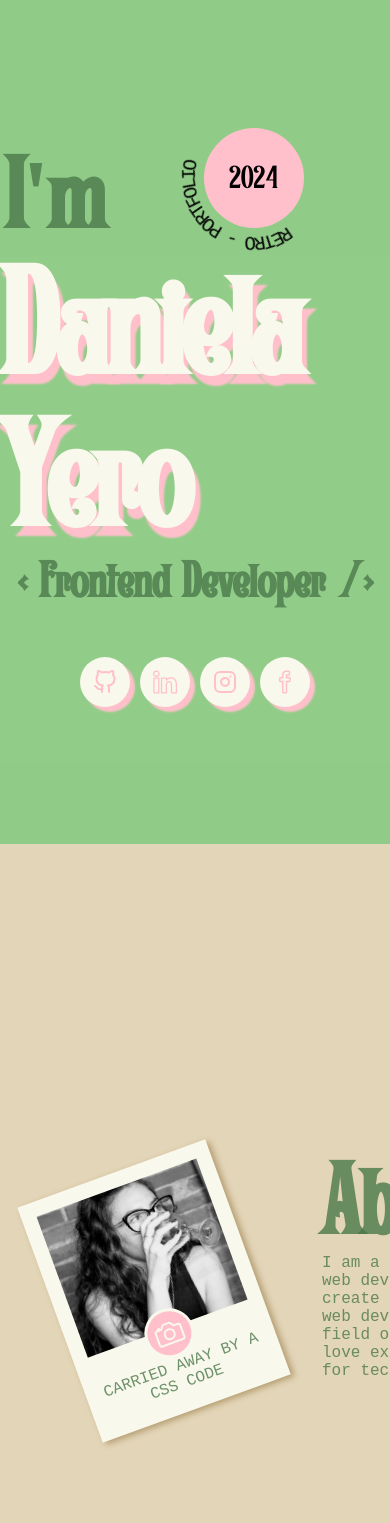
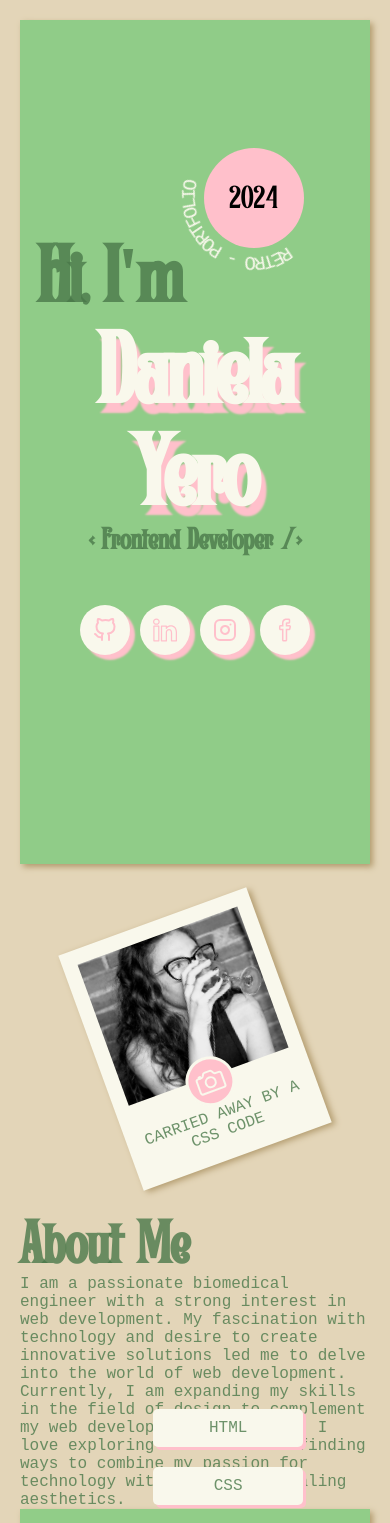
Before and after one commit to SmilingWitch/new-portfolio, a Next.js app: page / in a window 390 px wide. Shown: the top 1523 px of the page. Built offline with nearby package versions, Linux system fonts and the light colour scheme.

Commit message:
feat: make all componentes responsive

```diff
--- a/public/styles/About.module.css
+++ b/public/styles/About.module.css
@@ -3,12 +3,20 @@
     width: 1000px;
     margin: 0 auto;
    /* min-height: 50vh;*/
-    height: 100vh;
+    min-height: 50vh;
+    display: flex;
+    flex-direction: column;
+    align-items: center;
+    justify-content: flex-start;
+    /*padding: 20px;*/
+
+}
+.aboutBx{
+    position: relative;
     display: flex;
     align-items: center;
     justify-content: space-around;
-    padding: 20px;
-
+    padding-top: 20px;
 }
 .headerAbout{
     position: relative;
@@ -19,9 +27,7 @@
 .headerAbout h1{
     position: relative;
     font-size: 100px;
-    color: #fd8f46;
     color: rgba(74, 120, 74, 0.8);
-
 }
 .text{
     width: 100%;
@@ -42,6 +48,7 @@
 .imageCont{
     position: relative;
     margin-top: 50px;
+    margin-bottom: 50px;
     background: rgb(249, 248, 236);
     padding: 15px;
     height: 250px;
@@ -86,3 +93,104 @@
     font-family: 'Courier New', Courier, monospace;
     color: rgba(74, 120, 74, 0.8) ;
 }
+
+
+.skills{
+    width: 100%;
+    font-family: 'Courier New', Courier, monospace;
+    color: rgba(74, 120, 74, 0.8) ;
+    height: 100px;
+    display: flex;
+    align-items: center;
+    justify-content: flex-start;
+    margin-top: 50px;
+    margin-bottom: 50px;
+}
+.skills h2{
+    font-size: 50px;
+}
+.labelBx{
+    position: relative;
+    width: 100%;
+    min-height: 100px;
+    /*display: flex;*/
+    display: grid;
+    grid-gap: 16px;
+    grid-template-columns: repeat(auto-fit, minmax(150px,1fr));
+}
+.label {
+    position: relative;
+    /*width: 150px !important;*/
+    background: rgb(249, 248, 236);
+    padding: 5px;
+    padding-top: 10px;
+    padding-bottom: 10px;
+    text-align: center;
+    border-radius: 5px;
+    /*border: 3px solid rgba(74, 120, 74, 0.8);*/
+    box-shadow:  3px 3px 0px pink;
+}
+@media(max-width: 1000px ){
+    .about{
+        width: 100%;
+    }
+}
+@media(max-width:732px){
+    .aboutBx{
+        flex-direction: column;
+
+    }
+    .headerAbout{
+        width: 100%;
+    }
+}
+@media(max-width:684px){
+
+    .headerAbout h1{
+     font-size: 80px;
+    }
+
+}
+@media(max-width:664px){
+    .skills{
+        position: relative;
+        flex-direction: column;
+        min-height: 200px;
+        align-items: flex-start;
+        margin-top: 0;
+    }
+
+    .labelBx{
+        position: relative;
+        width: 100%;
+        height: 100%;
+
+    }
+}
+@media(max-width:550px){
+    /*.headerAbout h1{
+     font-size: 60px;
+    }*/
+    .labelBx{
+        grid-gap: 16px;
+        grid-template-columns: repeat(auto-fill, minmax(150px,1fr));
+    }
+
+}
+@media(max-width:538px){
+    .skills{
+        height: 300px;
+        grid-template-columns: repeat(auto-fit, minmax(150px,1fr));
+    }
+}
+@media(max-width:460px){
+    .headerAbout h1{
+        font-size: 60px;
+       }
+
+}
+@media(max-width:375px){
+    .skills{
+        height: 520px;
+    }
+}
--- a/public/styles/Contact.module.css
+++ b/public/styles/Contact.module.css
@@ -7,6 +7,8 @@
     flex-direction: column;
     align-items: center;
     justify-content: center;
+    margin-top: 30px;
+    box-shadow:  3px 3px 6px rgb(179, 156, 111);
 }
 .bx{
     position: relative;
@@ -23,10 +25,19 @@
 .form{
     position: relative;
     display: flex;
+    flex-direction: column;
     align-items: center;
     justify-content: space-between;
-    height: 20vh;
-    margin-top: 50px;
+    height: 25vh;
+    margin-top: 20px;
+}
+.inputs{
+    position: relative;
+    width: 100%;
+    height: 100%;
+    display: flex;
+    align-items: center;
+    justify-content: space-between;
 }
 .inputBx{
     display: flex;
@@ -35,7 +46,7 @@
     justify-content: space-between;
     width: 49%;
 }
-.form input{
+.form input, .message textarea{
     position: relative;
     width: 400px;
     height: 50px;
@@ -51,12 +62,65 @@
 .message{
     position: relative;
     height: 100%;
-    width: 49%;
+    width: 50%;
 }
-.message input{
+.message textarea{
     position: relative;
     height: 100%;
     display: flex;
     align-items: flex-start;
     justify-content: flex-start;
+    font-size: 0.8em;
 }
+.btn{
+    position: relative;
+    margin-top: 20px;
+    /*width: 200px;*/
+}
+.btn input{
+    background: rgba(74, 120, 74, 0.8) ;
+    /*width: 100%;*/
+    font-size: 1.2em;
+    color: rgb(249, 248, 236);
+    text-transform: uppercase;
+    border: none;
+}
+
+@media(max-width: 1000px ){
+    .bx{
+        width: 100%;
+    }
+
+}
+@media(max-width:684px){
+
+    .bx h1{
+     font-size: 80px;
+    }
+
+}
+
+@media(max-width:460px){
+    .contact{
+        height: 52vh;
+    }
+    .bx h1{
+        font-size: 60px;
+       }
+       .inputs{
+        flex-direction: column;
+        height: 52vh;
+    }
+    .inputBx,.message{
+        width: 100%;
+    }
+    .inputBx input{
+        height: 40px;
+        margin-bottom: 16px;
+    }
+    .btn{
+        position: relative;
+        margin-top: 0px;
+        padding-top: 16px;
+    }
+}
--- a/public/styles/Experience.module.css
+++ b/public/styles/Experience.module.css
@@ -3,8 +3,10 @@
     width: 100%;
     min-height: 100vh ;
     background: rgba(255, 192, 203,0.8);
-    padding-top: 50px ;
+    /*padding-top: 10px ;
+    padding-bottom: 10px;*/
     background:  rgba(124, 203, 124,0.8);
+    box-shadow:  3px 3px 6px rgb(179, 156, 111);
 
 }
 .experience h1{
@@ -13,7 +15,6 @@
     color: #fd8f46;
     color: rgba(74, 120, 74, 0.8);
     /*color: rgb(249, 248, 236);  */
-    padding-right: 20px;
 }
 .bx{
     position: relative;
@@ -25,6 +26,7 @@
     align-items: center;
     justify-content: space-around;
     padding: 20px;
+
 }
 .headerAbout{
     position: relative;
@@ -45,20 +47,15 @@
 .text h2{
     font-size: 50px;
 }
-.text p{
-    color: rgba(74, 120, 74, 0.8) ;
-    font-family: 'Courier New', Courier, monospace;
-}
+
 
 .imageCont{
     position: relative;
-    margin-top: 50px;
     background: rgb(249, 248, 236);
     padding: 15px;
     height: 500px;
     box-shadow:  3px 3px 6px rgba(74, 120, 74, 0.8);
     cursor: pointer;
-
 }
 
 .imageBx{
@@ -68,11 +65,6 @@
     overflow: hidden;
 
 }
-/*.imageCont:nth-child(1){
-    background-image: url("/images/wallet.png");
-    background-size: cover;
-    background-position: center;
-}*/
 
 .iconBx{
     position: relative;
@@ -103,11 +95,9 @@
 .projects{
     position: relative;
     width: 100%;
-    /*display: flex;
-    align-items: center;
-    justify-content: space-between;*/
     display: grid;
     grid-gap: 20px;
+    padding-top: 30px;
     grid-template-columns: repeat(auto-fill, minmax(350px,1fr));
 }
 .labelBx{
@@ -142,3 +132,39 @@
 
     transition: 0.3s;
 }
+
+
+@media(max-width: 1000px ){
+    .bx{
+        width: 100%;
+    }
+    .headerAbout{
+        width: 100%;
+    }
+
+}
+@media(max-width:684px){
+
+    .headerAbout h1{
+     font-size: 80px;
+    }
+
+}
+@media(max-width:460px){
+    .headerAbout h1{
+        font-size: 60px;
+       }
+
+}
+@media(max-width:442px){
+    .projects{
+        grid-gap: 16px;
+        grid-template-columns: repeat(auto-fill, minmax(250px,1fr));
+    }
+
+    .imageCont{
+        padding: 15px;
+        padding-bottom: 30px;
+        height: 350px;
+    }
+}
--- a/public/styles/Home.module.css
+++ b/public/styles/Home.module.css
@@ -1,7 +1,6 @@
 .bx{
     position: relative;
     width: 100%;
-    /*min-height: 70vh;*/
     height: 100vh;
     margin: 0 auto;
     background: rgba(124, 203, 124,0.8);
@@ -9,6 +8,7 @@
     flex-direction: column;
     align-items: center;
     justify-content: center;
+    box-shadow:  3px 3px 6px rgb(179, 156, 111);
 }
 .header{
     position: relative;
@@ -22,8 +22,6 @@
     width: 500px;
 }
 .header h1{
- color: #fd8f46;
- color: rgb(56, 36, 3);
  font-size: 150px;
  position: relative;
  letter-spacing: -2px;
@@ -56,22 +54,31 @@
 }
 .info{
     position: relative;
+    display: flex;
+    flex-direction: column;
+    align-items: center;
+    justify-content: center ;
+    width: 800px;
+}
+.textHeader{
+    position: relative;
     width: 100%;
     display: flex;
     flex-direction: column;
     align-items: center;
-    justify-content: center ;
 }
 .info h3{
     font-size: 50px;
     color: rgba(74, 120, 74, 0.8);
+}
 
-}
 .textHeader h1:nth-child(1){
+    position: relative;
     font-size: 100px;
     text-shadow: none;
-    right: 80px;
+    /*right: 80px;*/
     color: rgba(74, 120, 74, 0.8);
+    width: 100%;
 }
 .body{
     position: absolute;
@@ -107,5 +114,41 @@
     font-size: 2em;
     background: rgba(124, 203, 124,0.8);
     background: pink;
-    border: 2p;
+
 }
+
+@media(max-width: 1000px ){
+    .header{
+        width: 100%;
+    }
+    .info{
+        width: 90%;
+    }
+}
+@media(max-width:684px){
+    .header h1{
+        font-size: 120px;
+       }
+    .textHeader h1:nth-child(1){
+     font-size: 80px;
+    }
+    .info h3{
+        font-size: 35px;
+    }
+}
+@media(max-width:550px){
+    .header h1{
+        font-size: 100px;
+       }
+    /*.textHeader h1:nth-child(1){
+     font-size: 60px;
+    }*/
+}
+@media(max-width:460px){
+    .header h1:nth-child(2){
+        text-align: center;
+       }
+       .info h3{
+        font-size: 30px;
+    }
+}
--- a/public/styles/Principal.module.css
+++ b/public/styles/Principal.module.css
@@ -2,4 +2,10 @@
 .cont{
     position: relative;
     min-height: 100vh;
+    padding: 30px;
 }
+@media(max-width:508px){
+    .cont{
+        padding: 20px;
+    }
+}
--- a/src/app/globals.css
+++ b/src/app/globals.css
@@ -146,7 +146,7 @@ a {
   left: 50%;
   font-size: 1.2em;
   transform-origin: 0 75px;
-
+  color: rgb(249, 248, 236);
   text-transform: uppercase;
 }
 @keyframes rotateText {
```
